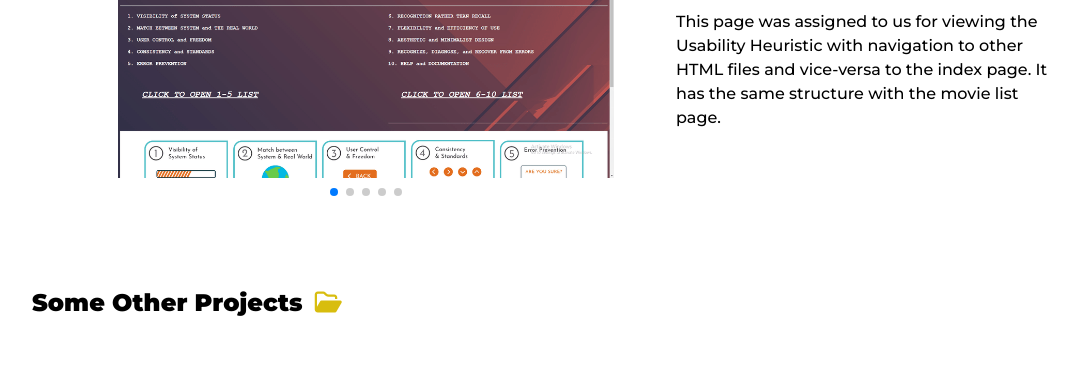
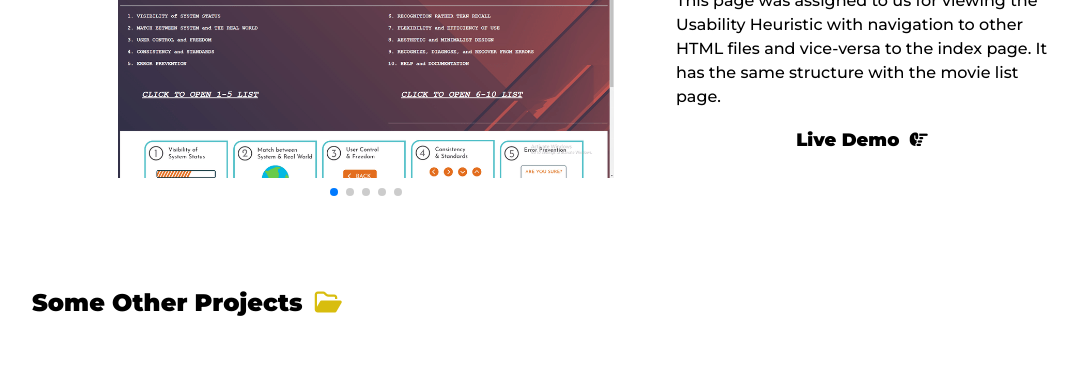
Before and after one commit to testport01/test01, a plain HTML site: page index.html in a window 1280 px wide. Shown: the part 2564-2939 px from the top of the page, without its empty margins (88-1166 px from the left). Drawn offline with nearby package versions, Linux system fonts and the light colour scheme.

Commit message:
Update index.html

```diff
--- a/index.html
+++ b/index.html
@@ -145,7 +145,7 @@
                          to other HTML files and vice-versa to the index page. It has the same
                          structure with the movie list page.
                     </p>
-                    <!-- <h5><a href="Usability_Heuristic/index.html" target="_blank">Live Demo <i class="fa-solid fa-hand-point-right"></i> </a></h5> -->
+                    <h5><a href="Usability_Heuristic/index.html" target="_blank">Live Demo <i class="fa-solid fa-hand-point-right"></i> </a></h5>
                 </div>
             </div>
             <div class="section3-row5">
```
